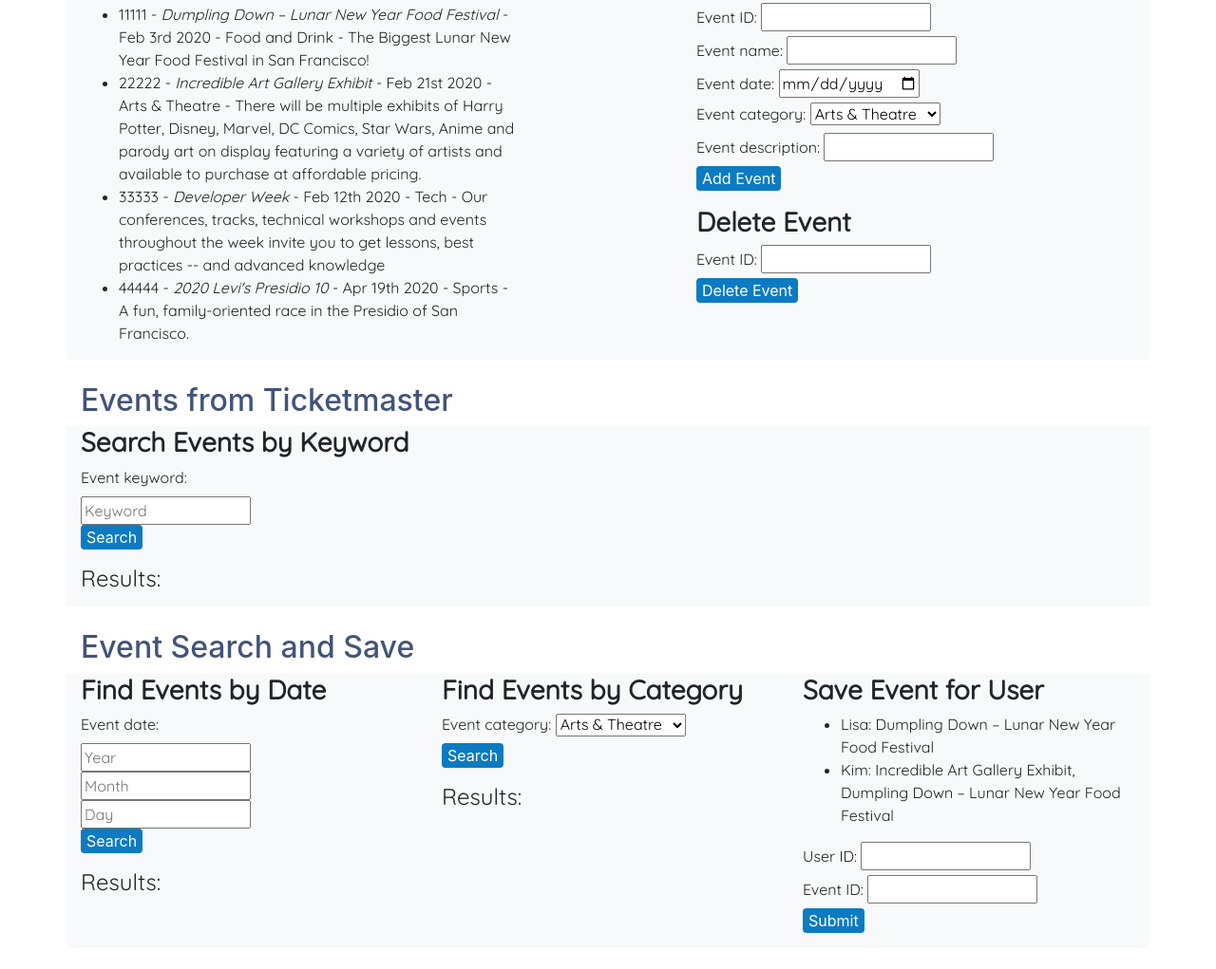
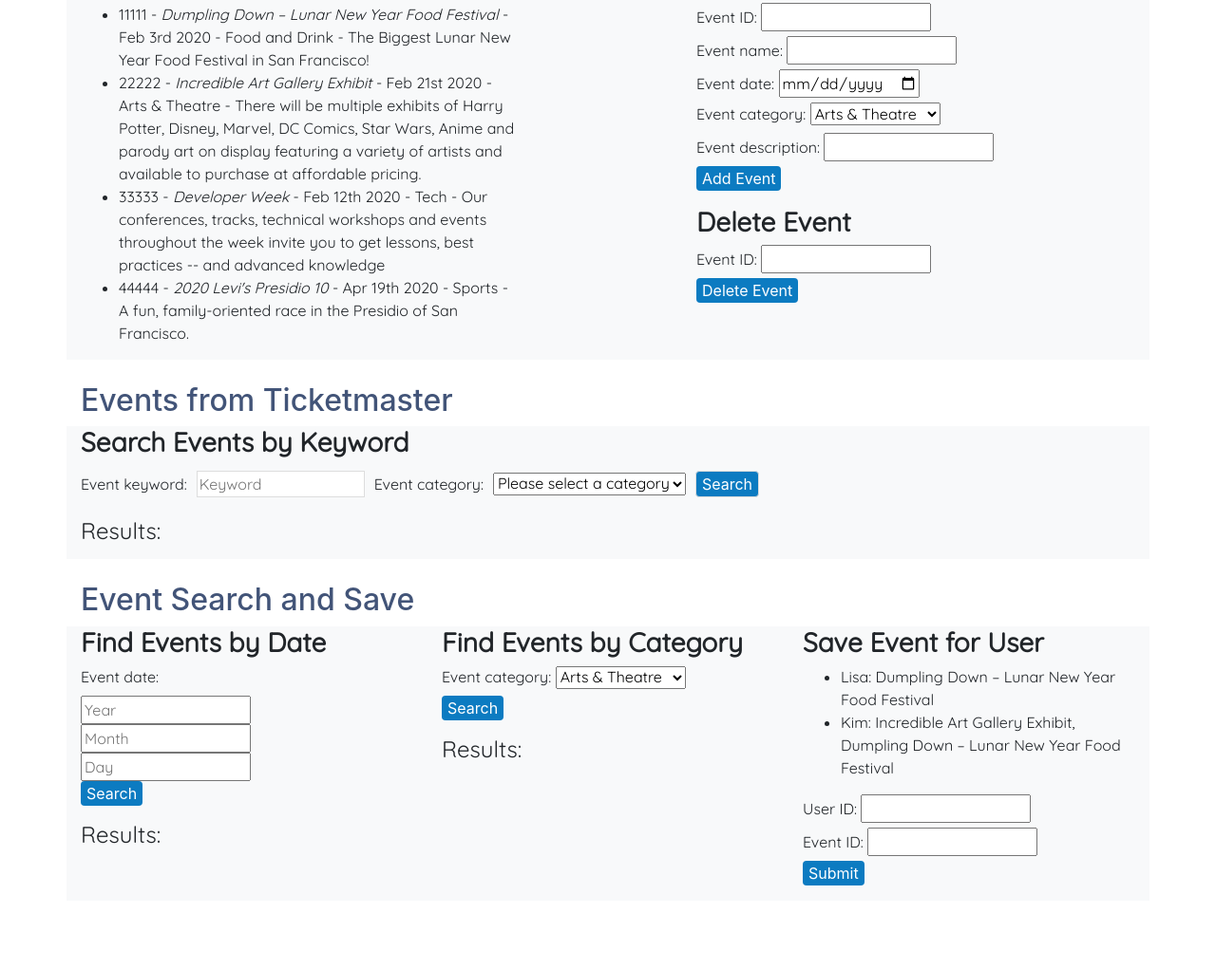
Before and after one commit to lisaau/Eventonica-API, a website with bundled scripts: page index.html in a window 1280 px wide. Shown: the part 876-1897 px from the top of the page at 95% size. After the commit the page ends 1849 px from the top, so only its background shows below. Built offline with nearby package versions, Linux system fonts and the light colour scheme; files whose address does not match are found by name.

Commit message:
Add category as another search paramter for TM API

```diff
--- a/index.css
+++ b/index.css
@@ -31,6 +31,7 @@
     padding-left: 15%;
 }
 
+button,
 input[type=submit] {
     background-color: #0C7BC1;
     color: white;
@@ -58,3 +59,35 @@
 .col {
     background-color: #f8f9fa;
 }
+
+ .form-inline {
+    display: flex;
+    flex-flow: row wrap;
+    align-items: center;
+  }
+
+  .form-inline label {
+    margin: 5px 10px 5px 0;
+  }
+
+  .form-inline input{
+    vertical-align: middle;
+    margin: 5px 10px 5px 0;
+    border: 1px solid #ddd;
+  }
+
+  .form-inline input[type=submit]{
+    margin-left: 10px;
+    margin-right: 10px;
+  }
+
+  @media (max-width: 800px) {
+    .form-inline input {
+      margin: 10px 0;
+    }
+
+    .form-inline {
+      flex-direction: column;
+      align-items: stretch;
+    }
+  }
--- a/index.html
+++ b/index.html
@@ -150,13 +150,22 @@
             <div class="row">
                 <div class="col">
                     <h3>Search Events by Keyword</h3>
-                    <form id="event-search" action="#event-search">
-                        <label>Event keyword:</label>
-                        <br>
-                        <input type="text" placeholder="Keyword" id="tm-event-keyword" aria-label="Ticketmaster-event-keyword">
-                        <br/>
-                        <input type="submit" id="event-keyword-submit" value="Search">
-                    </form>
+                        <form class="form-inline" id="event-search" action="#event-search">
+                                <label>Event keyword:</label>
+                                <br>
+                                <input type="text" placeholder="Keyword" id="tm-event-keyword" aria-label="Ticketmaster-event-keyword">
+                                <br>
+
+                                <label for="tm-event-category">Event category:</label>
+                                <br>
+                                <select id="tm-event-category">
+                                    <option value=''>Please select a category</option>
+                                    <option value="arts & theatre">Arts & Theatre</option>
+                                    <option value="music">Music</option>
+                                    <option value="sports">Sports</option>
+                                </select>
+                                <input type="submit" id="event-keyword-submit" value="Search">
+                            </form>
                     <h4>Results:</h4>
                     <ul id="event-search-result">
                         <!-- Use jQuery to add search results here-->
```
Also changed, not shown: src/jQuery-scripts.js.
